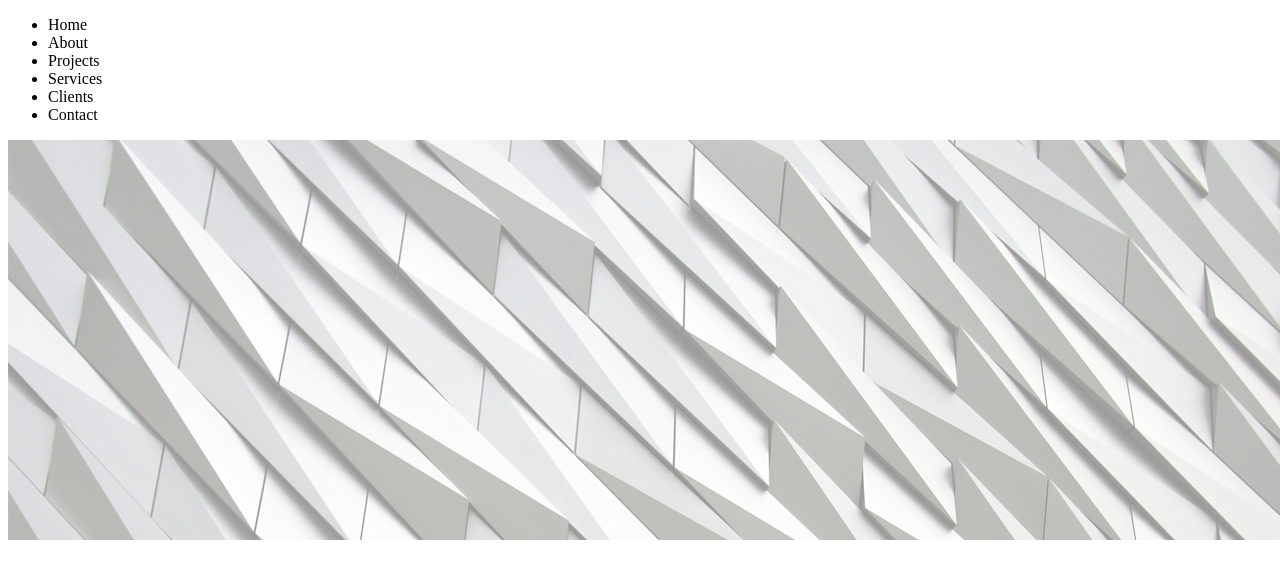
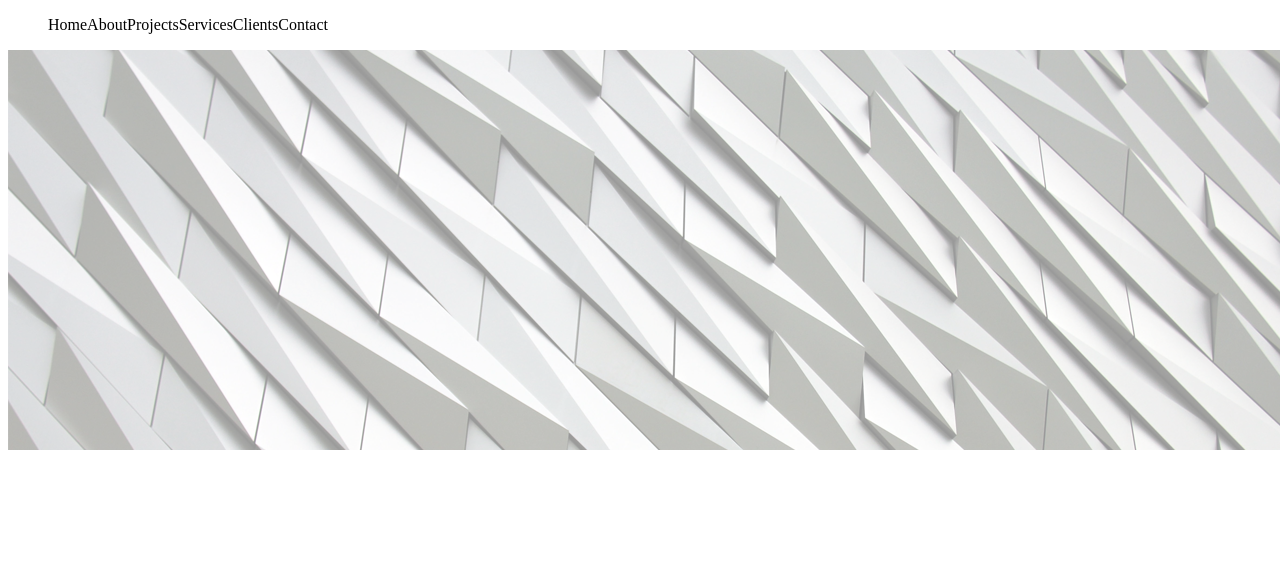
Before and after one commit to apinkev/acosta-template, a website: page index.html in a window 1280 px wide. Shown: the top 578 px of the page. Drawn offline with Linux system fonts and the light colour scheme.

Commit message:
initial styles

```diff
--- a/css/index.css
+++ b/css/index.css
@@ -0,0 +1,7 @@
+* {
+    list-style: none;
+}
+.flex {
+    display: flex;
+    flex-direction: row;
+}
--- a/index.html
+++ b/index.html
@@ -4,14 +4,14 @@
     <meta charset="UTF-8">
     <meta name="viewport" content="width=device-width, initial-scale=1.0">
     <meta http-equiv="X-UA-Compatible" content="ie=edge">
-    <link href="/css/index.css" rel="stylesheet"/>
+    <link href="css/index.css" rel="stylesheet"/>
     <script src="js/index.js" async></script>
     <title>Acosta</title>
 </head>
 <body>
     <header>
         <nav>
-            <ul>
+            <ul class="flex">
                 <li>Home</li>
                 <li>About</li>
                 <li>Projects</li>
```
